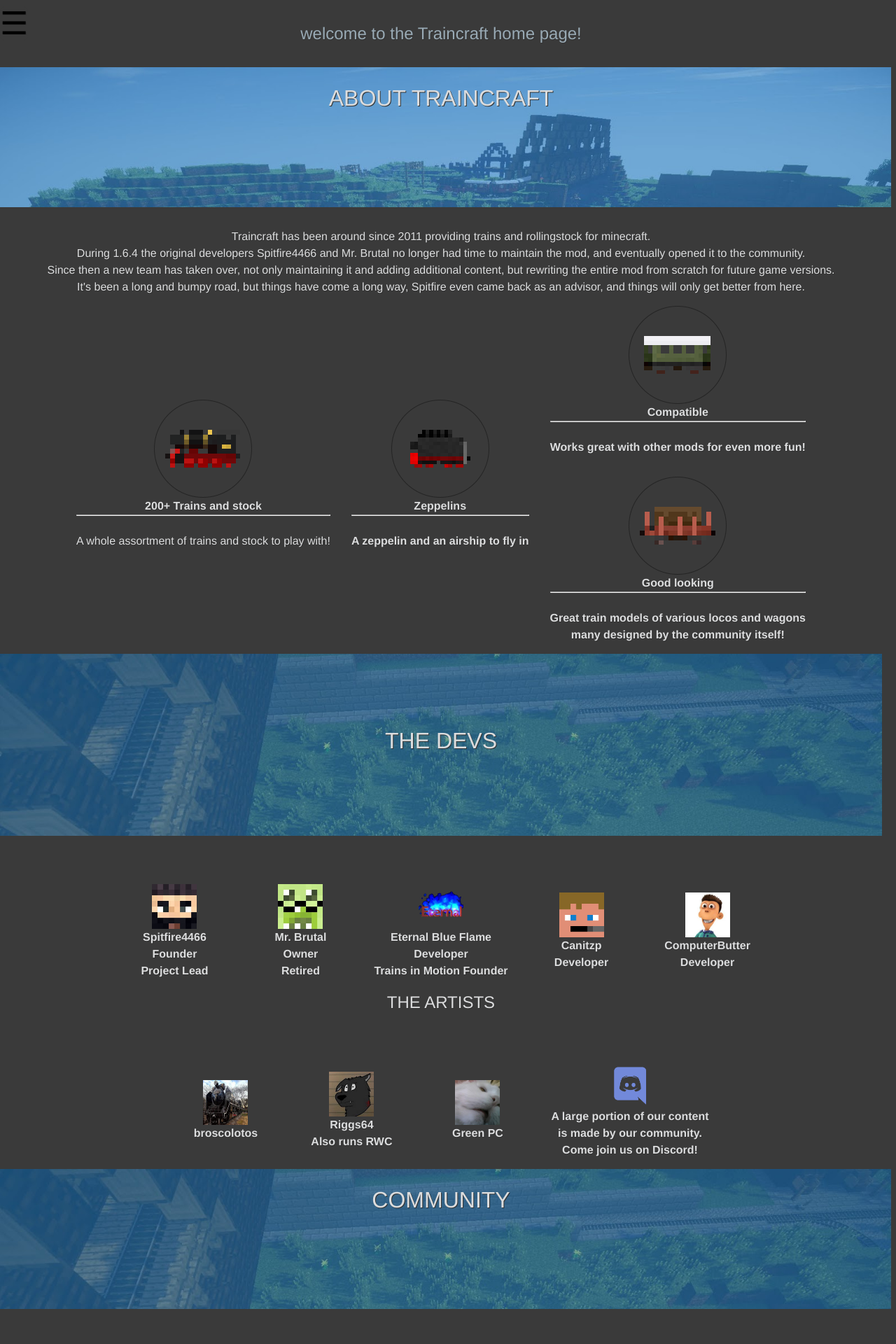
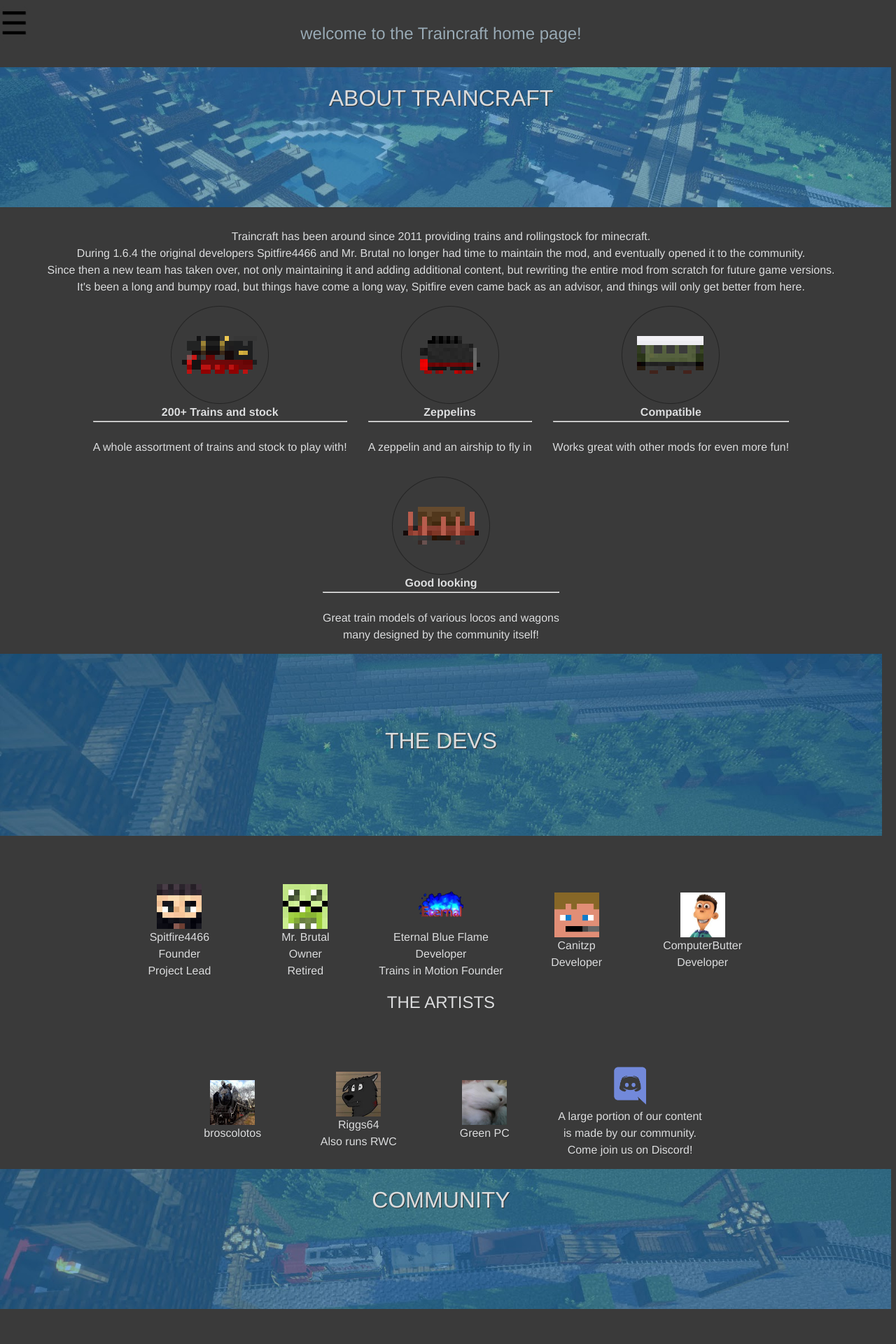
Before and after one commit to EternalBlueFlame/Traincraft.github.io, a Jekyll site: the page built from index.html, in a window 1280 px wide. Shown: the top 1920 px of the page at 70% size. Built offline with Jekyll 4.4.1, drawn with Linux system fonts in a browser that asks for light colours.

Commit message:
fixed some incorrect endings

```diff
--- a/index.html
+++ b/index.html
@@ -71,15 +71,15 @@
 A whole assortment of trains and stock to play with!</div>
 <div class="flex-item fadein flex-image-xlarge slide">
 <img src="/Traincraft.github.io/assets/icons/icon_3.png" /><br />
-<b>Zeppelins<b/><br /><hr/><br />
+<b>Zeppelins</b><br /><hr/><br />
 A zeppelin and an airship to fly in</div>
 <div class="flex-item fadein flex-image-xlarge slide">
 <img src="/Traincraft.github.io/assets/icons/icon_4.png" /><br />
-<b>Compatible<b/><br /><hr /><br />
+<b>Compatible</b><br /><hr /><br />
 Works great with other mods for even more fun!</div>
 <div class="flex-item fadein flex-image-xlarge slide">
 <img src="/Traincraft.github.io/assets/icons/icon_5.png" /><br />
-<b>Good looking<b/><br /><hr /><br />
+<b>Good looking</b><br /><hr /><br />
 Great train models of various locos and wagons<br />many designed by the community itself!</div>
 </div>
 
```
Also changed, not shown: other parts of index.html (+2 -2 lines).
